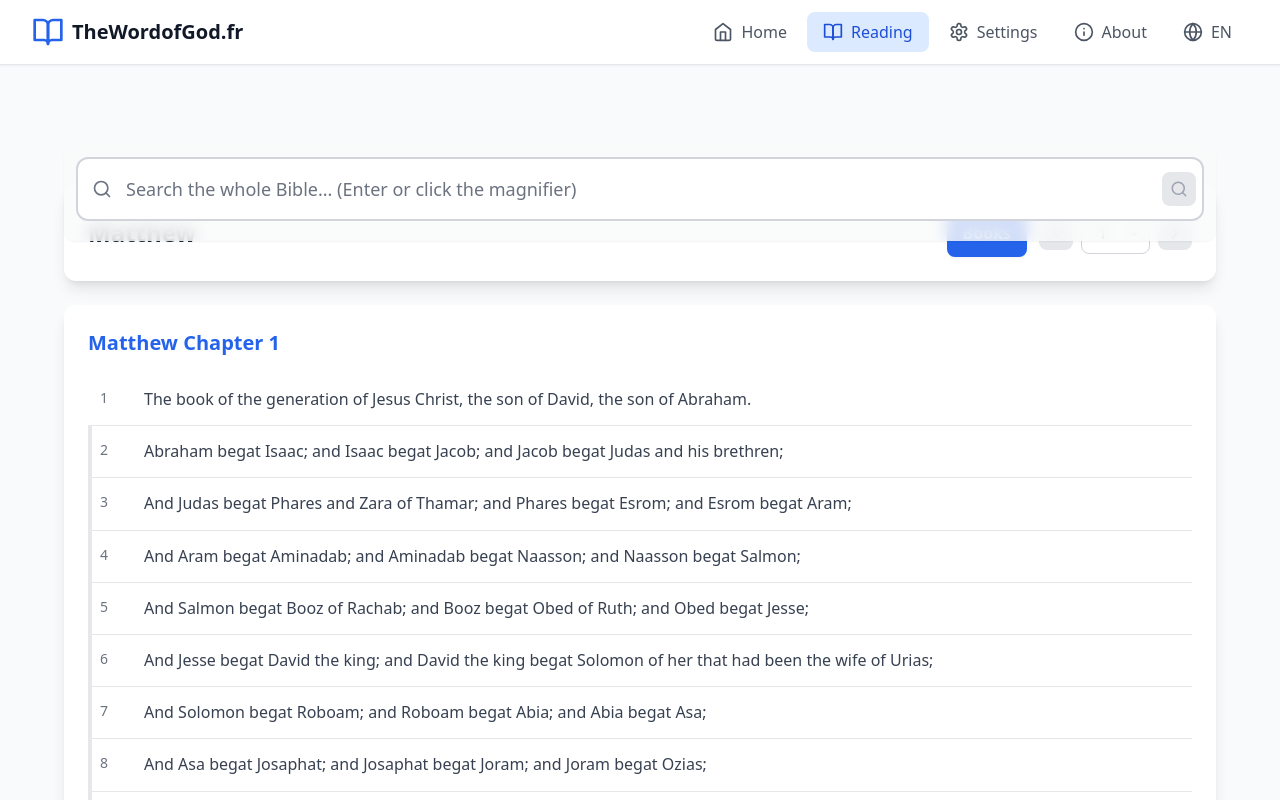
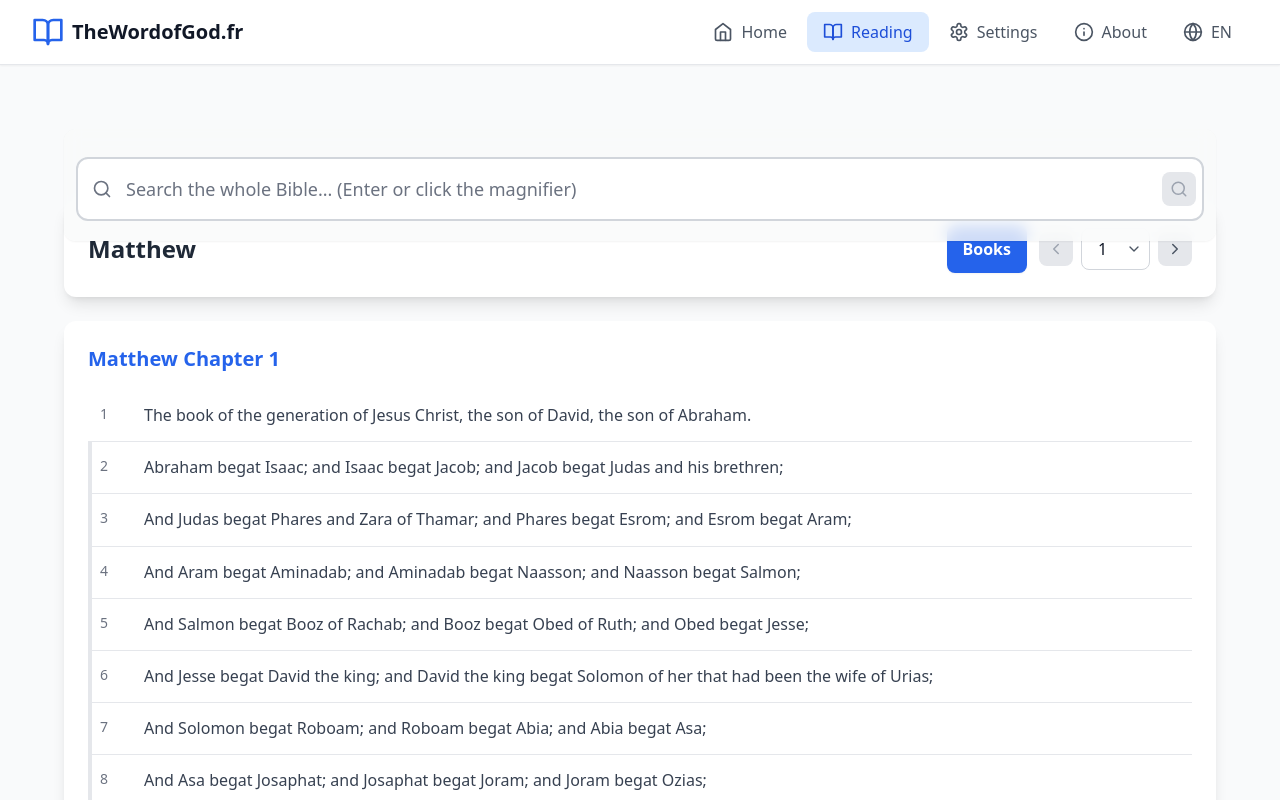
Before and after one commit to thewordofgodfr/site-par-bolt-ai, a React (Vite) app: page / in a window 1280 px wide. Both pictures are taken after a click on the button "Reading". Shown: the top 800 px of the page. Built offline with nearby package versions, Linux system fonts and the light colour scheme.

Commit message:
Update Reading.tsx

```diff
--- a/src/pages/Reading.tsx
+++ b/src/pages/Reading.tsx
@@ -289,7 +289,7 @@ export default function Reading() {
   };
 
   // Valeur du “top” pour la barre sticky sous la nav (adapte si besoin)
-  const stickyTop = 'top-16 sm:top-20';
+  const stickyTop = 'top-24 sm:top-16';
 
   return (
     <div className={`min-h-screen ${isDark ? 'bg-gray-900' : 'bg-gray-50'} transition-colors duration-200 overflow-x-hidden`}>
@@ -299,6 +299,7 @@ export default function Reading() {
           <div className={`sticky ${stickyTop} z-30`}>
             <div className={`${isDark ? 'bg-gray-900/80' : 'bg-gray-50/80'} backdrop-blur rounded-xl p-3 shadow-sm`}>
               <form onSubmit={handleSubmitSearch}>
+                <div aria-hidden className="h-6 md:h-4" />
                 <div className="relative">
                   <div className="absolute inset-y-0 left-0 pl-4 flex items-center pointer-events-none">
                     <Search size={20} className={`${isDark ? 'text-gray-400' : 'text-gray-500'}`} />
```
